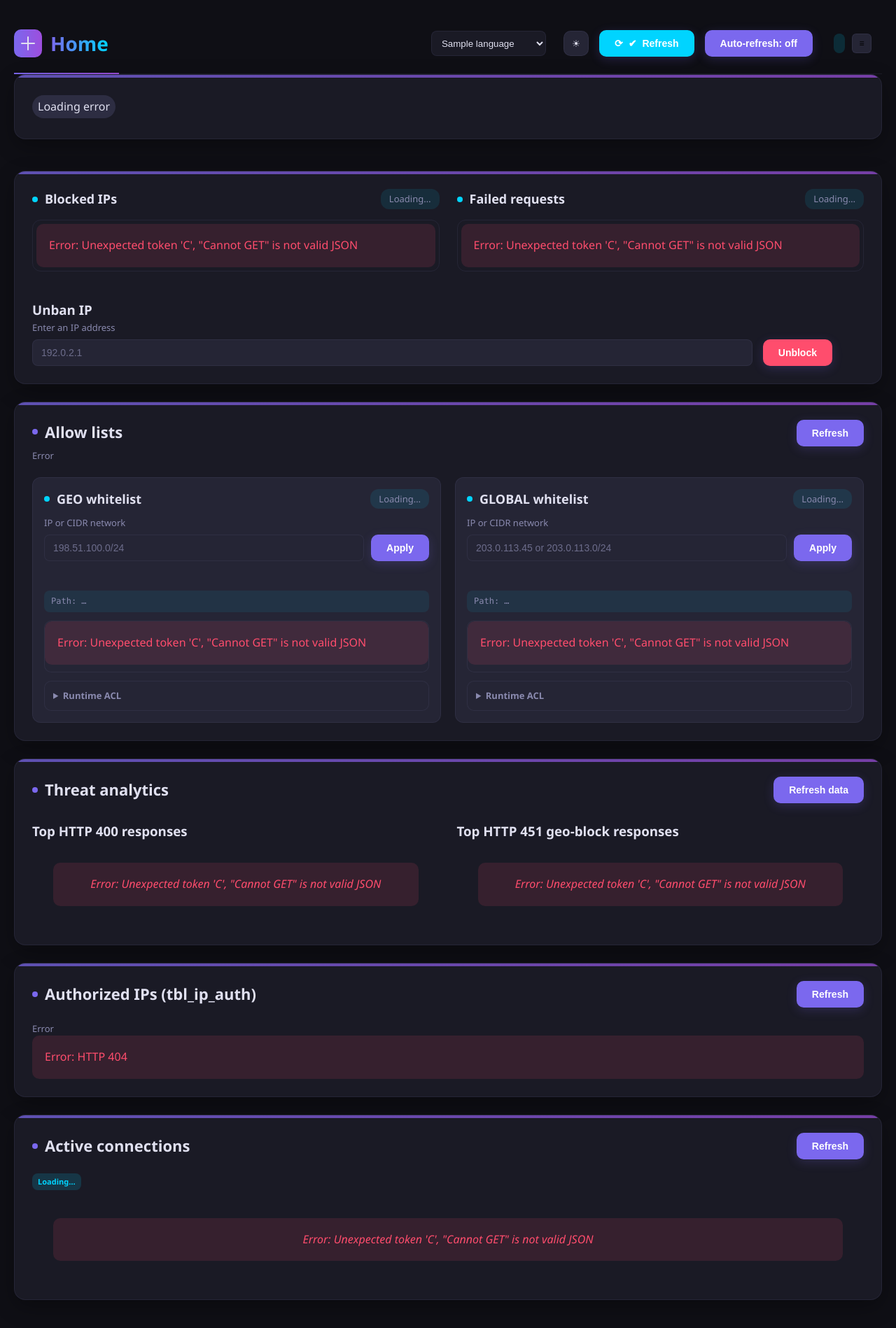
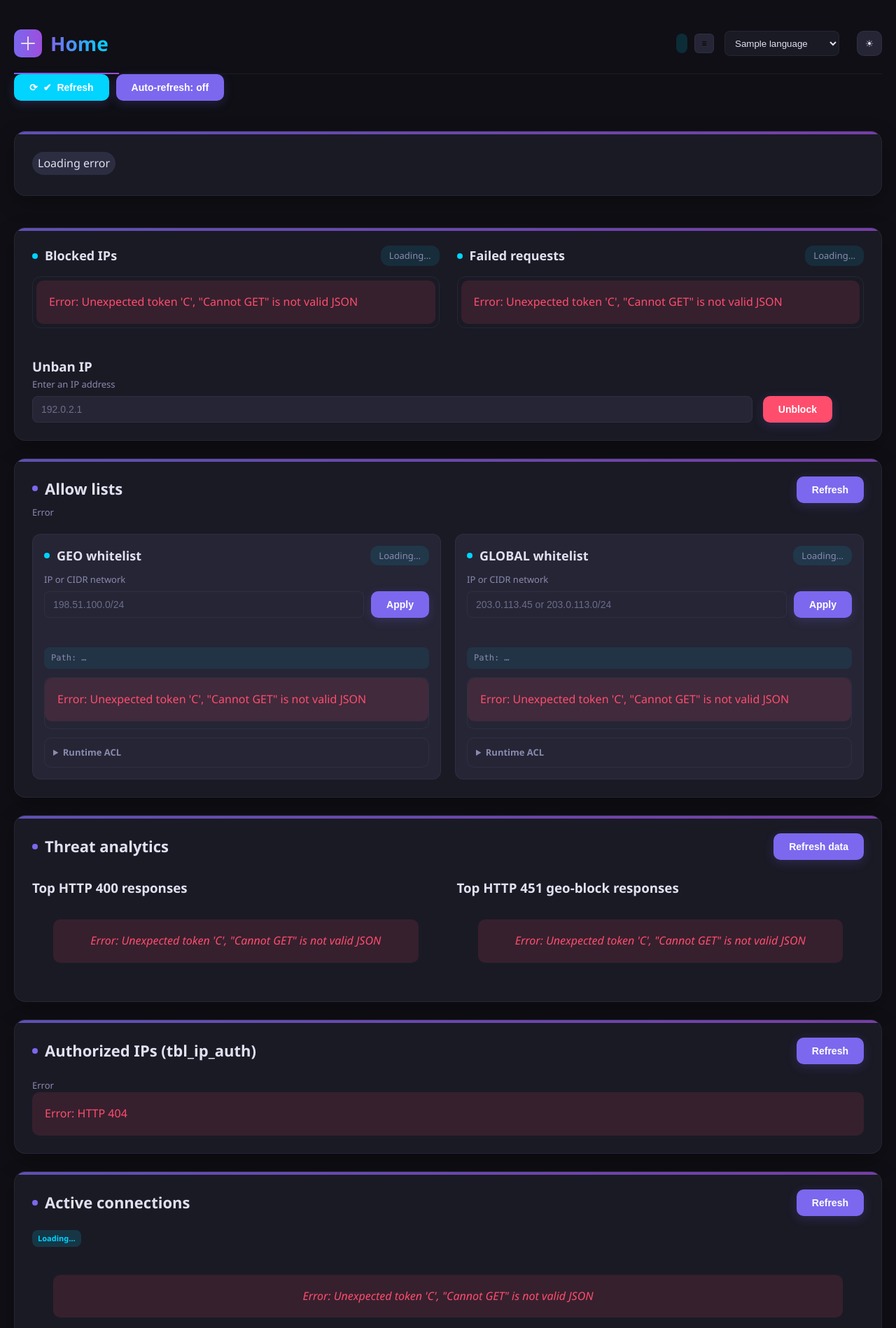
Before and after one commit to CLLlAgOB/easy-ha-proxy, a Python web app: template docker/app/haproxy_admin/templates/index.html in a window 1280 px wide. Shown: the top 1898 px of the page at 70% size. Run offline with Jinja, Linux system fonts and the light colour scheme; the template is opened without the code that fills it: most values are stand-ins (such as "Sample title", 1, 10 or a date in 2020).

Commit message:
Give the dashboard the same header as everywhere else
It was the one page whose header needed two rows. Refresh and Auto-refresh
sat in it, and the site counters hung off the far right where nothing else
in the application sits -- so the page people land on first was the page
that looked unlike the rest.

Actions on a page belong to the page. Both buttons move into a toolbar above
the first card, which is also where they were always pointing: manualRefresh
reloads this page tables and whitelists and touches nothing else. The header
goes back to being for moving between pages, and to one row.

The counters move to the head of the row instead. base.html grows a
header_lead slot before the language switcher, empty on every other page, so
"at the left" is a property of the layout rather than an accident of source
order in one template.

The centring machinery the old arrangement needed goes with it: a spacer
class used by nothing else, and a rule that made .card-header behave
differently inside the header.

Co-Authored-By: Claude Opus 5 <noreply@anthropic.com>

```diff
--- a/docker/app/haproxy_admin/static/css/styles.css
+++ b/docker/app/haproxy_admin/static/css/styles.css
@@ -148,19 +148,6 @@ h1 {
   flex-wrap: wrap
 }
 
-/* Центрирование блока с меткой/кнопкой внутри .controls (вариант B) */
-header .controls .card-header {
-  display: flex;
-  align-items: center;
-  justify-content: center;
-  margin-left: auto;
-  margin-right: auto;
-  /* стараемся центрировать среди других элементов */
-  gap: 10px;
-  /* Was a second block for this same selector 760 lines further down. */
-  margin-bottom: 0;
-}
-
 header .controls .header-controls {
   display: inline-flex;
   align-items: center;
@@ -192,14 +179,9 @@ header .controls .btn-icon:hover {
   background: var(--surface-2)
 }
 
-/* Опционально: идеальное центрирование, если добавишь .controls-spacer по бокам от блока */
 header .controls {
   display: flex;
   align-items: center
-}
-
-header .controls .controls-spacer {
-  flex: 1 1 auto
 }
 
 /* Тема */
@@ -3320,3 +3302,14 @@ tr.job-row-selected > td:first-child {
     display: none;
   }
 }
+
+/* A page's own actions, above its first card. They used to live in the
+   header, which made the dashboard the one page whose header needed two
+   rows; the header is for navigating between pages, not for acting on one. */
+.page-toolbar {
+  display: flex;
+  align-items: center;
+  flex-wrap: wrap;
+  gap: 10px;
+  margin-bottom: 18px;
+}
--- a/docker/app/haproxy_admin/templates/base.html
+++ b/docker/app/haproxy_admin/templates/base.html
@@ -41,6 +41,10 @@
     </div>
 
     <div class="controls">
+      {# Anything a page wants to the left of the language switcher. The
+         dashboard puts its site counters here; every other page leaves it
+         empty, so the header keeps one shape across the application. #}
+      {% block header_lead %}{% endblock %}
       {% if g.is_superadmin %}
       <a id="global-config-state"
          class="global-config-state"
--- a/docker/app/haproxy_admin/templates/index.html
+++ b/docker/app/haproxy_admin/templates/index.html
@@ -2,34 +2,38 @@
 {% block title %}HAProxy – Home{% endblock %}
 {% block header_title %}Home{% endblock %}
 
+{% block header_lead %}
+{# The site counters and the compact toggle read the list below, so they sit
+   at the head of the controls rather than trailing off the right edge. #}
+<div class="header-controls">
+  <div id="sites-meta" class="connection-badge"></div>
+  <button id="toggle-compact" class="btn-icon" type="button" title="Compact">≡</button>
+</div>
+{% endblock %}
+
 {% block header_buttons %}
-<button class="btn btn-refresh" id="refresh-btn" data-dashboard-action="manualRefresh">
-  <span class="spinner"></span>
-  <span class="icon">⟳</span>
-  <span class="check">✔</span>
-  Refresh
-</button>
-
-<button class="btn" id="auto-btn">Auto-refresh: off</button>
-
 {% if is_superadmin %}
 {# The same navigation every other page carries. Authelia, the HAProxy
    section and the statistics page used to be three separate buttons here
    and nowhere else, so the dashboard was the only way into any of them. #}
 {% include "_haproxy_nav.html" %}
 {% endif %}
-<!-- Центрируемая группа in шапке (вариант B) -->
-<div class="controls-spacer"></div>
-<div class="card-header">
-  <div class="header-controls">
-    <div id="sites-meta" class="connection-badge"></div>
-    <button id="toggle-compact" class="btn-icon" type="button" title="Compact">≡</button>
-  </div>
-</div>
-<div class="controls-spacer"></div>
 {% endblock %}
 
 {% block content %}
+{# Refreshing and auto-refreshing act on this page, not on the application,
+   so they belong to the page. In the header they made the dashboard the one
+   place whose header needed two rows. #}
+<div class="page-toolbar">
+  <button class="btn btn-refresh" id="refresh-btn" data-dashboard-action="manualRefresh">
+    <span class="spinner"></span>
+    <span class="icon">⟳</span>
+    <span class="check">✔</span>
+    Refresh
+  </button>
+  <button class="btn" id="auto-btn">Auto-refresh: off</button>
+</div>
+
 <div class="card" id="sites-panel" style="margin-bottom:20px">
   <ul id="sites-list" class="site-list">
     <li class="muted">Loading…</li>
```
Also changed, not shown: .tests/test_header_shape.py (added).
